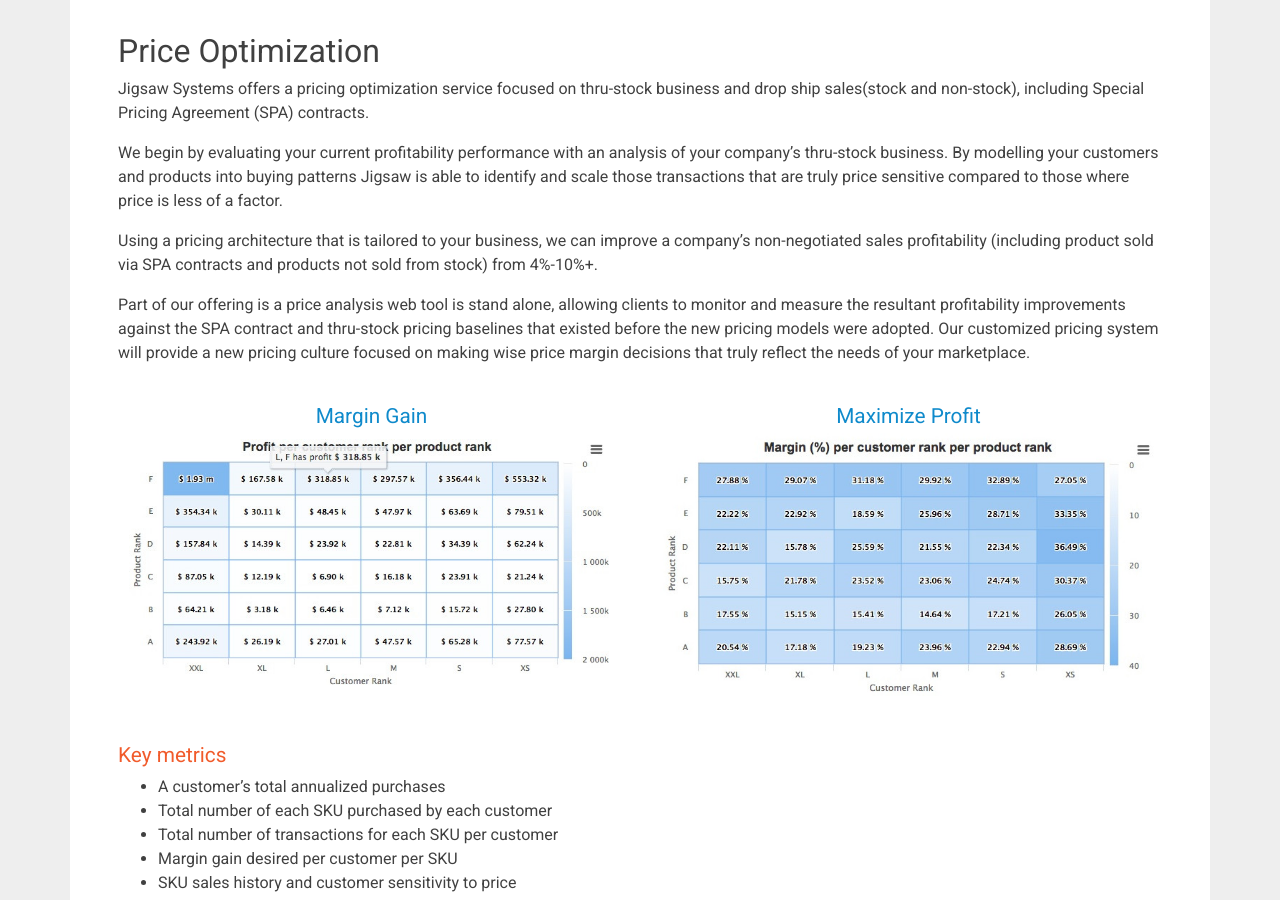
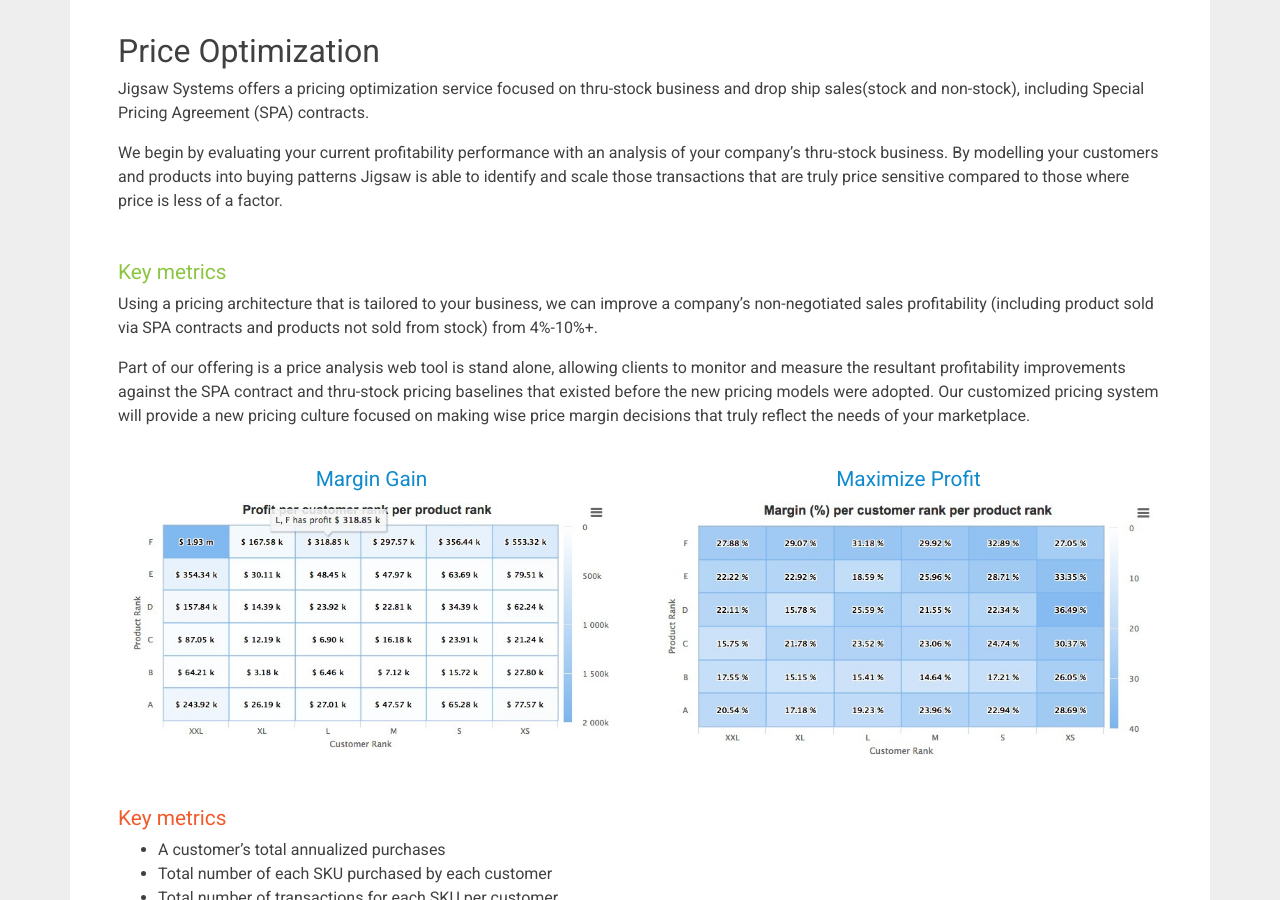
Before and after one commit to Codefully/jigsaw-redo, a Jekyll site: the page built from pages/distributor-price-margin.md, in a window 1280 px wide and 900 px high, scrolled down 370 px. Built offline with Jekyll 4.4.1, drawn with Linux system fonts in a browser that asks for light colours; nearby versions of some CDN libraries.

Commit message:
Updated Distributor Price Margin

```diff
--- a/pages/distributor-price-margin.md
+++ b/pages/distributor-price-margin.md
@@ -11,6 +11,8 @@ layout: page
 Jigsaw Systems offers a pricing optimization service focused on thru-stock business and drop ship sales(stock and non-stock), including Special Pricing Agreement (SPA) contracts.
 
 We begin by evaluating your current profitability performance with an analysis of your company’s thru-stock business. By modelling your customers and products into  buying patterns Jigsaw is able to identify and scale those transactions that are truly price sensitive compared to those where price is less of a factor.
+
+<h2 class="color-green mt-3">Key metrics</h2>
 
 Using a pricing architecture that is tailored to your business, we can improve a company’s non-negotiated sales profitability (including product sold via SPA contracts and products not sold from stock) from 4%-10%+.
 
```
